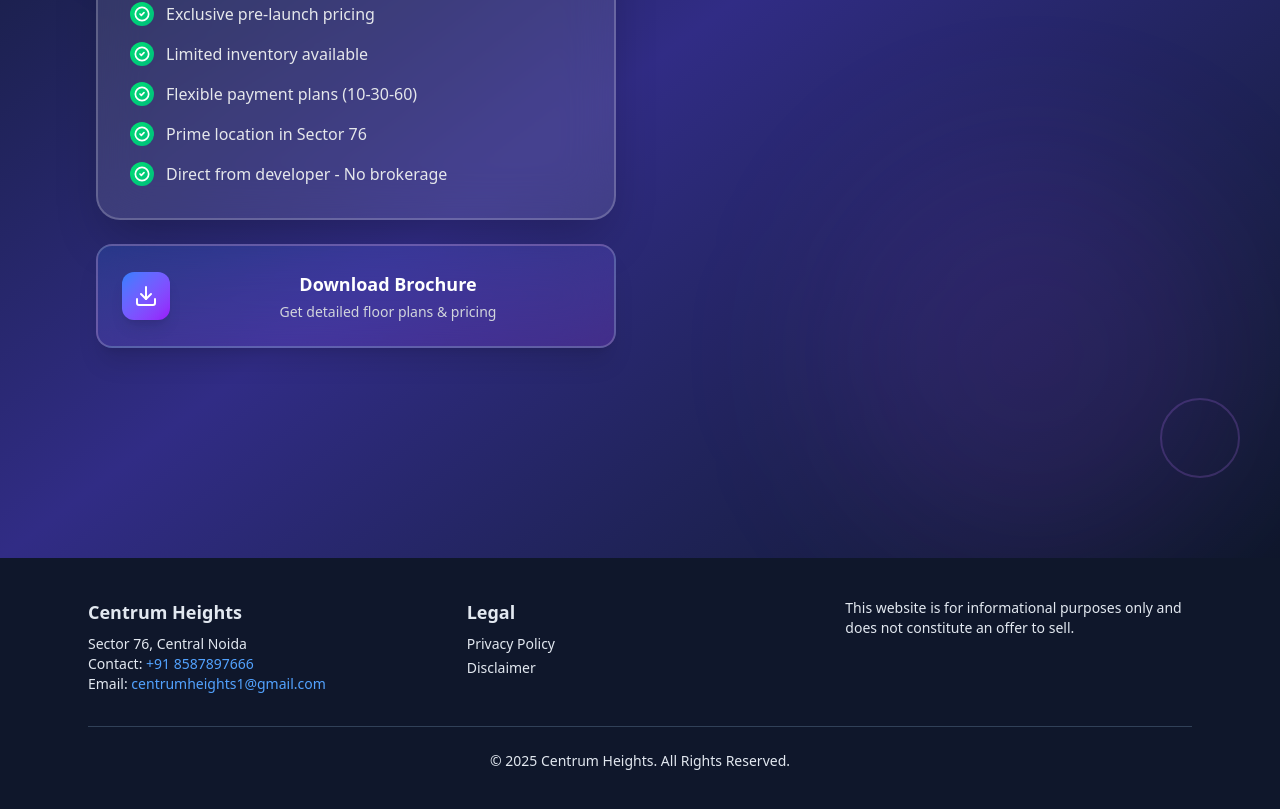
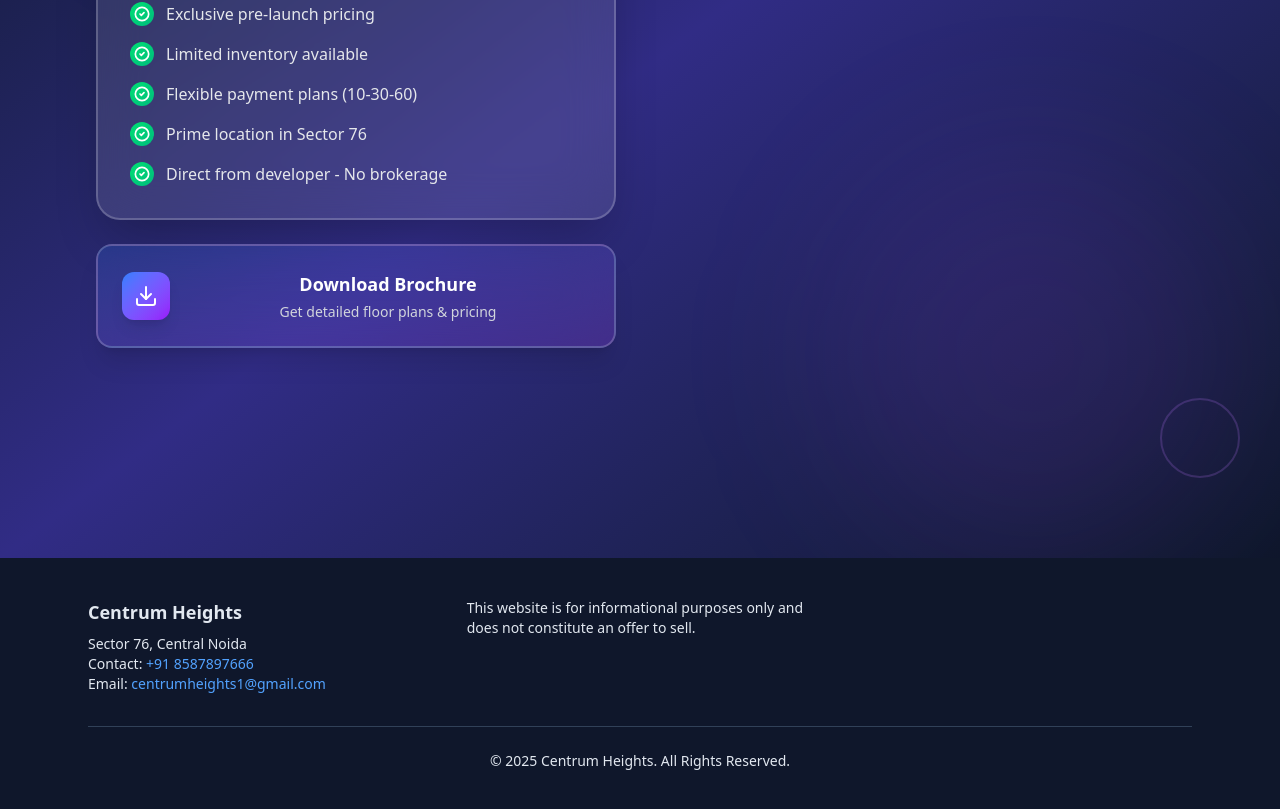
Before and after one commit to ParthChaturvedi07/Centrum-Heights, a React (Vite) app in the folder frontend/: page / in a window 1280 px wide. Shown: the part 10181-10990 px from the top of the page. Built offline with nearby package versions, Linux system fonts and the light colour scheme; no server answers.

Commit message:
Remove Legal section from Footer component
Removed the Legal section from the footer component.

```diff
--- a/frontend/src/components/Footer.jsx
+++ b/frontend/src/components/Footer.jsx
@@ -24,23 +24,6 @@
             </p>
           </div>
 
-          {/* Legal */}
-          <div>
-            <h3 className="font-semibold text-lg mb-2">Legal</h3>
-            <ul className="space-y-1 text-sm">
-              <li>
-                <a href="/privacy-policy" className="hover:text-blue-400">
-                  Privacy Policy
-                </a>
-              </li>
-              <li>
-                <a href="/disclaimer" className="hover:text-blue-400">
-                  Disclaimer
-                </a>
-              </li>
-            </ul>
-          </div>
-
           {/* RERA */}
           <div>
             <p className="text-sm">
```
